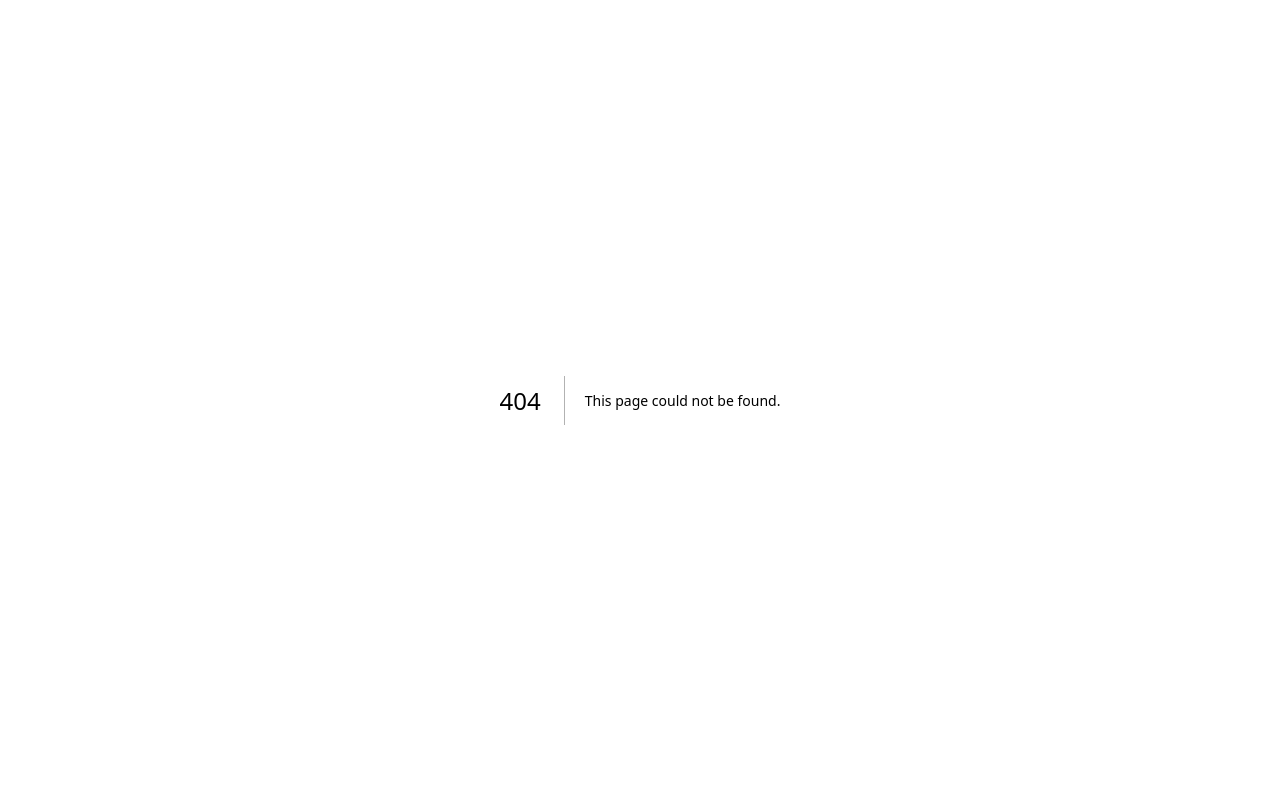
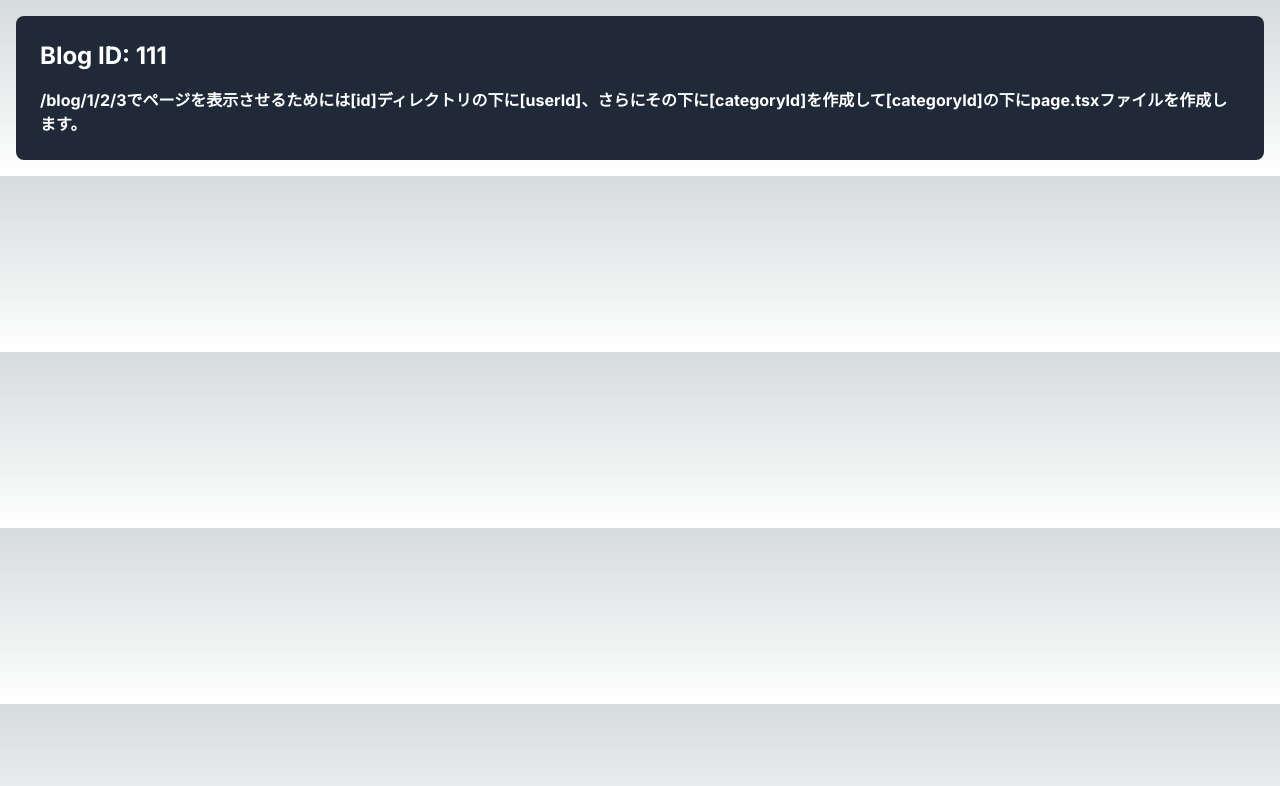
Before and after one commit to macotohrs/nextjs13-101, a Next.js app: page /blog/1/1/1 in a window 1280 px wide. Before the commit this address had no page. Shown: the top 786 px of the page. Built offline with nearby package versions, Linux system fonts and the light colour scheme.

Commit message:
catch-all-segmentsの設定 - /blog/1/2/3にアクセスできるようにする

```diff
--- /dev/null
+++ b/app/blog/[id]/[userId]/[categoryId]/page.tsx
@@ -0,0 +1,13 @@
+const Page = ({ params }: { params: { id: string, userId: string, categoryId: string} }) => {
+  console.log(params); // { id: '1', userId: '2', categoryId: '3' }
+  return (
+    <div className="m-4 font-bold bg-gray-800 text-white p-6 rounded-lg">
+      <div className="text-2xl mb-4">Blog ID: {params.id}{params.userId}{params.categoryId}</div>
+      <div>
+        /blog/1/2/3でページを表示させるためには[id]ディレクトリの下に[userId]、さらにその下に[categoryId]を作成して[categoryId]の下にpage.tsxファイルを作成します。
+      </div>
+    </div>
+  );
+};
+
+export default Page;
```
Also changed, not shown: app/blog/[id]/page.tsx (+6 -3 lines).
